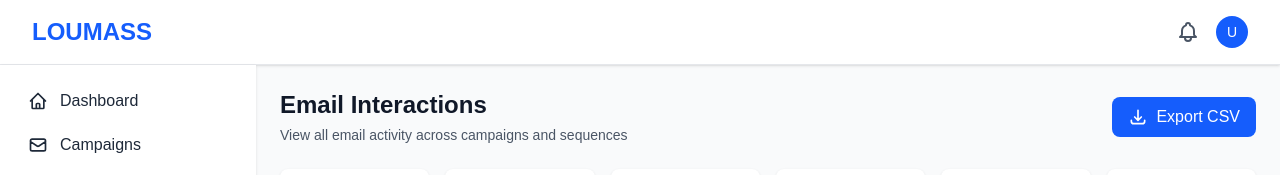
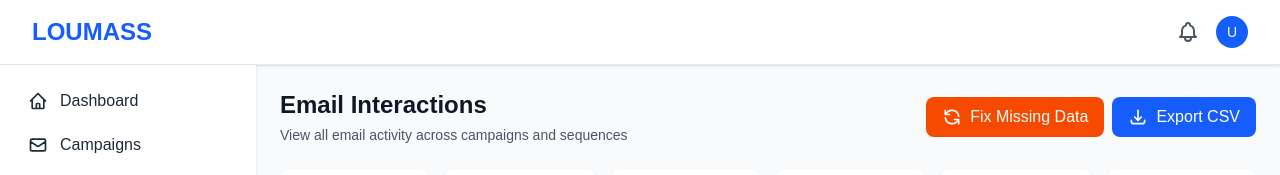
Before and after one commit to Uncle-Lou-AfterShockFam/loumass-email-marketing, a Next.js app: page /dashboard/interactions in a window 1280 px wide. Shown: the top 175 px of the page. Built offline with nearby package versions, Linux system fonts and the light colour scheme; no server answers; the database is empty; sample sign-in values are in the browser's storage.

Commit message:
Add Fix Missing Data button to interactions page

```diff
--- a/src/app/dashboard/interactions/page.tsx
+++ b/src/app/dashboard/interactions/page.tsx
@@ -90,6 +90,29 @@ export default function InteractionsPage() {
     }
   }
 
+  const handleFixMissingData = async () => {
+    try {
+      const response = await fetch('/api/fix-missing-data', {
+        method: 'POST',
+        headers: {
+          'Content-Type': 'application/json'
+        }
+      })
+
+      if (!response.ok) throw new Error('Failed to fix missing data')
+
+      const result = await response.json()
+
+      toast.success(`Fixed data: ${result.fixes.subjectsUpdated} subjects, ${result.fixes.contactsLinked} contacts, ${result.fixes.typesFixed} types`)
+
+      // Refresh the interactions
+      fetchInteractions()
+    } catch (error) {
+      console.error('Error fixing missing data:', error)
+      toast.error('Failed to fix missing data')
+    }
+  }
+
   return (
     <div className="space-y-6">
       <div className="flex items-center justify-between">
@@ -101,6 +124,16 @@ export default function InteractionsPage() {
             View all email activity across campaigns and sequences
           </p>
         </div>
+        <div className="flex gap-2">
+          <button
+            onClick={handleFixMissingData}
+            className="px-4 py-2 bg-orange-600 text-white rounded-lg hover:bg-orange-700 transition flex items-center gap-2"
+          >
+            <svg className="w-5 h-5" fill="none" stroke="currentColor" viewBox="0 0 24 24">
+              <path strokeLinecap="round" strokeLinejoin="round" strokeWidth={2} d="M4 4v5h.582m15.356 2A8.001 8.001 0 004.582 9m0 0H9m11 11v-5h-.581m0 0a8.003 8.003 0 01-15.357-2m15.357 2H15" />
+            </svg>
+            Fix Missing Data
+          </button>
           <button
             onClick={handleExport}
             className="px-4 py-2 bg-blue-600 text-white rounded-lg hover:bg-blue-700 transition flex items-center gap-2"
@@ -110,6 +143,7 @@ export default function InteractionsPage() {
             </svg>
             Export CSV
           </button>
+        </div>
       </div>
 
       {/* Statistics Cards */}
```
Lines whose indentation alone changed are shown as unchanged.
